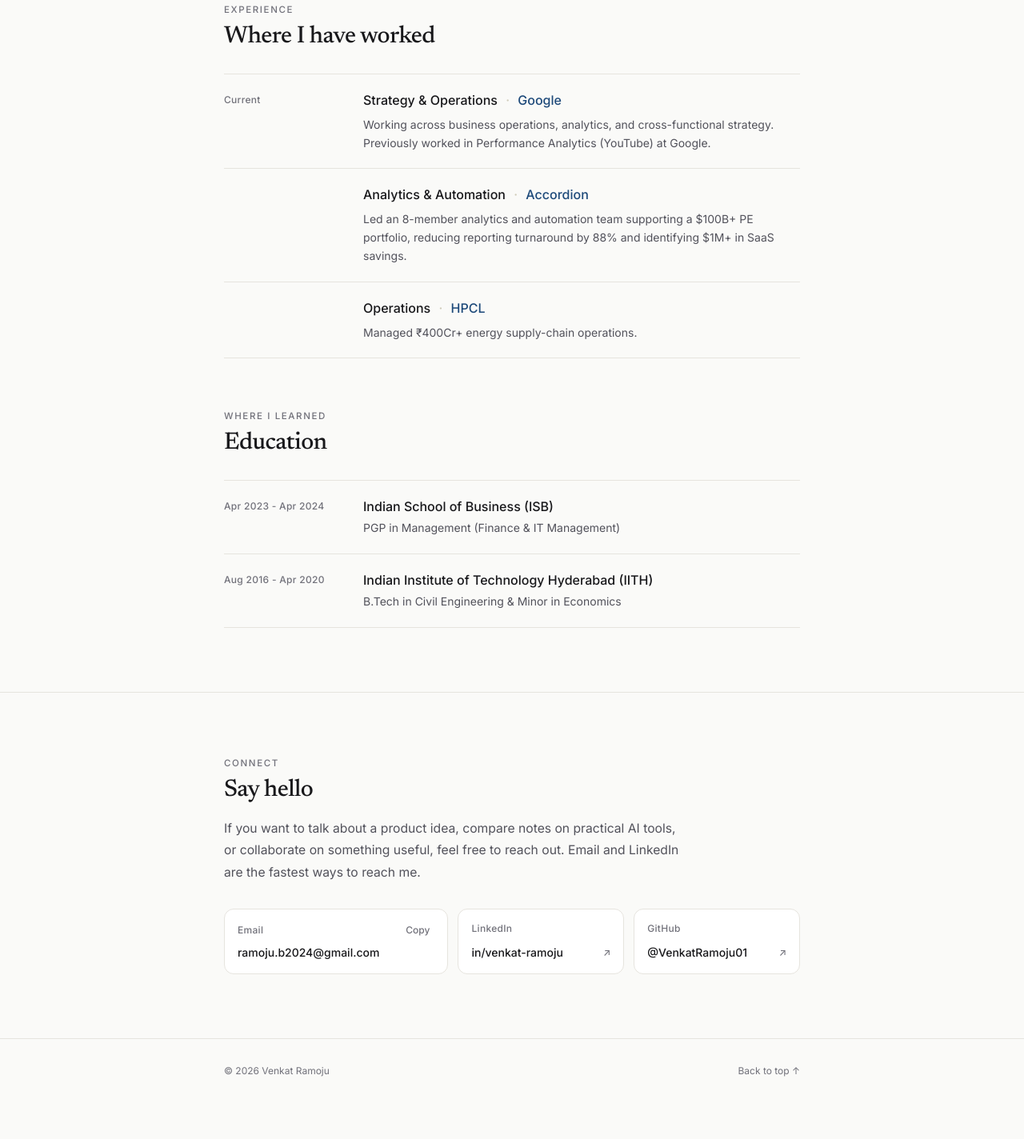
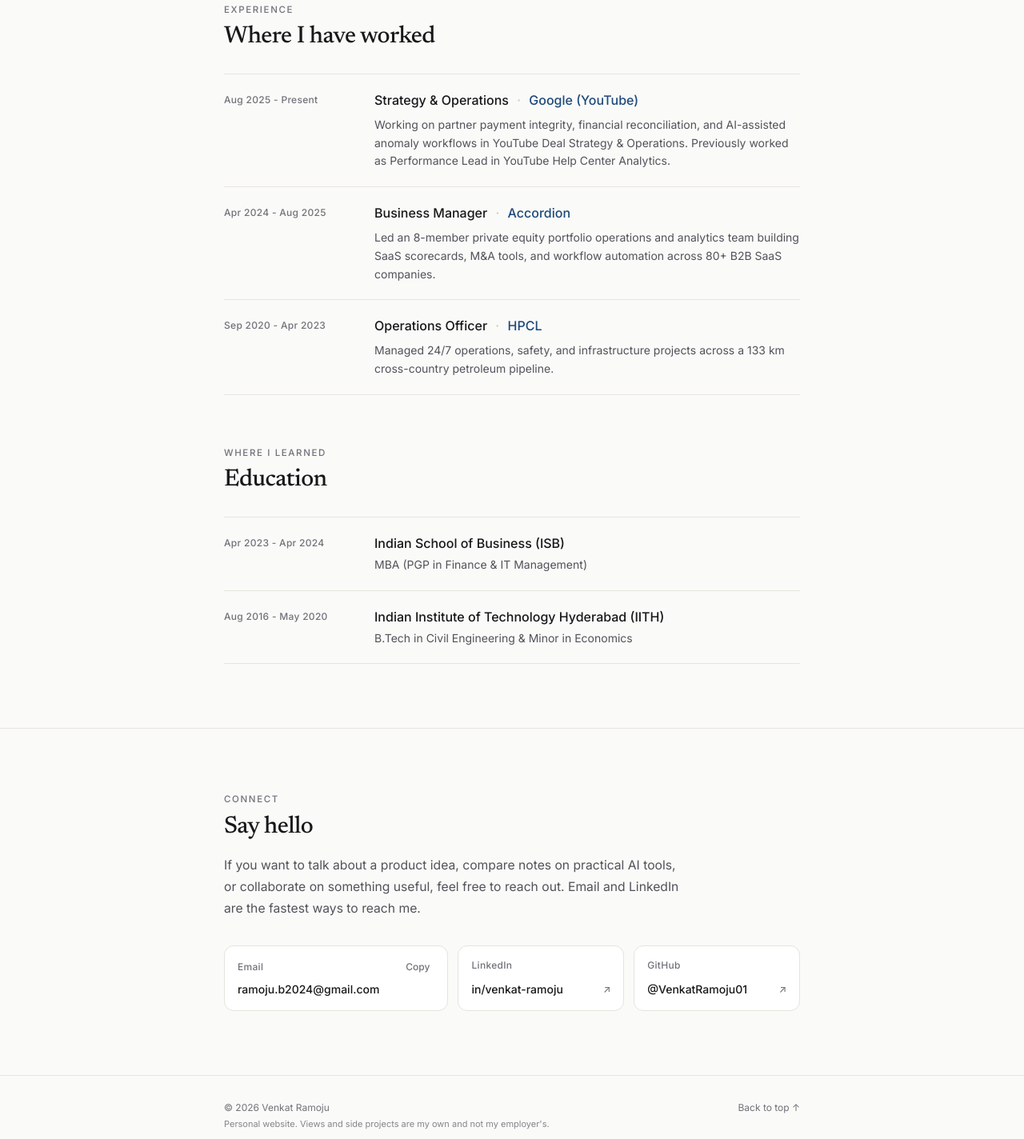
Before and after one commit to VenkatRamoju01/VenkatRamoju01.github.io, an Astro site: page / in a window 1280 px wide. Shown: the part 1816-3240 px from the top of the page at 80% size. Before the commit the page ends 3195 px from the top, so only its background shows below. Built offline with nearby package versions, Linux system fonts and the light colour scheme; Astro itself is replaced by a stand-in of ours.

Commit message:
Align experience scope and dates, clarify ISB MBA (PGP), add footer disclaimer and /MyWebsite/ redirect

```diff
--- /dev/null
+++ b/public/MyWebsite/index.html
@@ -0,0 +1,20 @@
+<!doctype html>
+<html lang="en">
+  <head>
+    <meta charset="UTF-8" />
+    <meta name="viewport" content="width=device-width, initial-scale=1.0" />
+    <title>Redirecting to Venkat Ramoju</title>
+    <meta http-equiv="refresh" content="0; url=https://venkatramoju01.github.io/" />
+    <link rel="canonical" href="https://venkatramoju01.github.io/" />
+    <meta name="robots" content="noindex" />
+    <script>
+      window.location.replace('https://venkatramoju01.github.io/');
+    </script>
+  </head>
+  <body>
+    <p>
+      This page has moved to
+      <a href="https://venkatramoju01.github.io/">venkatramoju01.github.io</a>.
+    </p>
+  </body>
+</html>
--- a/src/components/BackgroundSection.astro
+++ b/src/components/BackgroundSection.astro
@@ -26,10 +26,10 @@ import ResumeButton from './ResumeButton.astro';
       <ol class="mt-7 divide-y divide-[var(--border-hairline)] border-t border-b border-[var(--border-hairline)]">
         {
           experience.map((item) => (
-            <li class="py-5 sm:grid sm:grid-cols-[150px_1fr] sm:gap-6">
+            <li class="py-5 sm:grid sm:grid-cols-[164px_1fr] sm:gap-6">
               <div
                 class:list={[
-                  'text-xs font-medium tracking-wide text-[var(--text-muted)] sm:pt-1',
+                  'text-xs font-medium tracking-wide text-[var(--text-muted)] sm:pt-1 sm:whitespace-nowrap',
                   !item.period && 'hidden sm:block',
                 ]}
               >
@@ -77,8 +77,8 @@ import ResumeButton from './ResumeButton.astro';
       <ol class="mt-7 divide-y divide-[var(--border-hairline)] border-t border-b border-[var(--border-hairline)]">
         {
           education.map((edu) => (
-            <li class="py-5 sm:grid sm:grid-cols-[150px_1fr] sm:gap-6">
-              <div class="text-xs font-medium tracking-wide text-[var(--text-muted)] sm:pt-1">
+            <li class="py-5 sm:grid sm:grid-cols-[164px_1fr] sm:gap-6">
+              <div class="text-xs font-medium tracking-wide text-[var(--text-muted)] sm:pt-1 sm:whitespace-nowrap">
                 {edu.period}
               </div>
               <div class="mt-1 sm:mt-0">
--- a/src/components/Footer.astro
+++ b/src/components/Footer.astro
@@ -5,11 +5,20 @@ const currentYear = new Date().getFullYear();
 ---
 
 <footer class="border-t border-[var(--border-hairline)] py-8">
-  <div class="mx-auto flex max-w-3xl flex-col items-start justify-between gap-3 px-6 text-xs text-[var(--text-muted)] sm:flex-row sm:items-center">
-    <p>&copy; {currentYear} {siteConfig.name}</p>
+  <div class="mx-auto flex max-w-3xl flex-col items-start justify-between gap-4 px-6 text-xs text-[var(--text-muted)] sm:flex-row sm:items-start">
+    <div class="space-y-1">
+      <p>&copy; {currentYear} {siteConfig.name}</p>
+      {
+        siteConfig.footerDisclaimer && (
+          <p class="text-[11px] leading-relaxed text-[var(--text-muted)]/85">
+            {siteConfig.footerDisclaimer}
+          </p>
+        )
+      }
+    </div>
     <a
       href="#top"
-      class="transition-colors hover:text-[var(--accent)]"
+      class="shrink-0 transition-colors hover:text-[var(--accent)]"
     >
       Back to top &uarr;
     </a>
--- a/src/data/experience.ts
+++ b/src/data/experience.ts
@@ -18,43 +18,38 @@ export const education: EducationItem[] = [
   {
     institution: 'Indian School of Business (ISB)',
     shortName: 'ISB',
-    program: 'PGP in Management (Finance & IT Management)',
+    program: 'MBA (PGP in Finance & IT Management)',
     period: 'Apr 2023 - Apr 2024',
   },
   {
     institution: 'Indian Institute of Technology Hyderabad (IITH)',
     shortName: 'IIT Hyderabad',
     program: 'B.Tech in Civil Engineering & Minor in Economics',
-    period: 'Aug 2016 - Apr 2020',
+    period: 'Aug 2016 - May 2020',
   },
 ];
 
 export const experience: ExperienceItem[] = [
   {
     role: 'Strategy & Operations',
-    organization: 'Google',
-    period: 'Current',
+    organization: 'Google (YouTube)',
+    period: 'Aug 2025 - Present',
     summary:
-      'Working across business operations, analytics, and cross-functional strategy. Previously worked in Performance Analytics (YouTube) at Google.',
-    /*
-     * Optional detailed bullets (automatically rendered when added):
-     * highlights: [
-     *   'Concise description of a key initiative or responsibility.',
-     * ],
-     */
+      'Working on partner payment integrity, financial reconciliation, and AI-assisted anomaly workflows in YouTube Deal Strategy & Operations. Previously worked as Performance Lead in YouTube Help Center Analytics.',
   },
   {
-    role: 'Analytics & Automation',
+    role: 'Business Manager',
     organization: 'Accordion',
-    // period: 'MMM YYYY - MMM YYYY',
+    period: 'Apr 2024 - Aug 2025',
     summary:
-      'Led an 8-member analytics and automation team supporting a $100B+ PE portfolio, reducing reporting turnaround by 88% and identifying $1M+ in SaaS savings.',
+      'Led an 8-member private equity portfolio operations and analytics team building SaaS scorecards, M&A tools, and workflow automation across 80+ B2B SaaS companies.',
   },
   {
-    role: 'Operations',
+    role: 'Operations Officer',
     organization: 'HPCL',
-    // period: 'MMM YYYY - MMM YYYY',
-    summary: 'Managed ₹400Cr+ energy supply-chain operations.',
+    period: 'Sep 2020 - Apr 2023',
+    summary:
+      'Managed 24/7 operations, safety, and infrastructure projects across a 133 km cross-country petroleum pipeline.',
   },
 
   /*
--- a/src/data/siteConfig.ts
+++ b/src/data/siteConfig.ts
@@ -35,6 +35,10 @@ export interface SiteConfig {
   bookingLabel: string;
   bookingDescription: string;
   /**
+   * Optional quiet disclaimer rendered in the footer.
+   */
+  footerDisclaimer: string;
+  /**
    * Optional ElevenLabs Conversational AI agent ID for future experiments.
    * Leave as "" so nothing is loaded or rendered on the page.
    */
@@ -51,7 +55,7 @@ export const siteConfig: SiteConfig = {
   heroIntro:
     'Strategy & Operations professional at Google with a background in analytics and business operations, educated at IIT Hyderabad and ISB. Outside of day-to-day work, I like building small, practical AI tools and web apps to solve everyday problems.',
   aboutParagraphs: [
-    'I studied engineering with a minor in economics at IIT Hyderabad and later completed my PGP in Management at ISB, focusing on finance and IT management. Most of my career sits at the intersection of business operations, analytics, and structured problem solving.',
+    'I studied engineering with a minor in economics at IIT Hyderabad and later completed my MBA (PGP) at ISB, focusing on finance and IT management. Most of my career sits at the intersection of business operations, analytics, and structured problem solving.',
     'Outside work, I enjoy prototyping useful side projects with AI and web technologies. I prefer keeping things simple: find a real everyday problem, ship a focused tool, and iterate based on how people actually use it.',
   ],
   connectHeading: 'Say hello',
@@ -72,5 +76,7 @@ export const siteConfig: SiteConfig = {
   bookingLabel: 'Book a Call',
   bookingDescription:
     'Open to focused 1:1 chats on strategy, operations, analytics, or building small AI products.',
+  footerDisclaimer:
+    "Personal website. Views and side projects are my own and not my employer's.",
   elevenLabsAgentId: '',
 };
```
